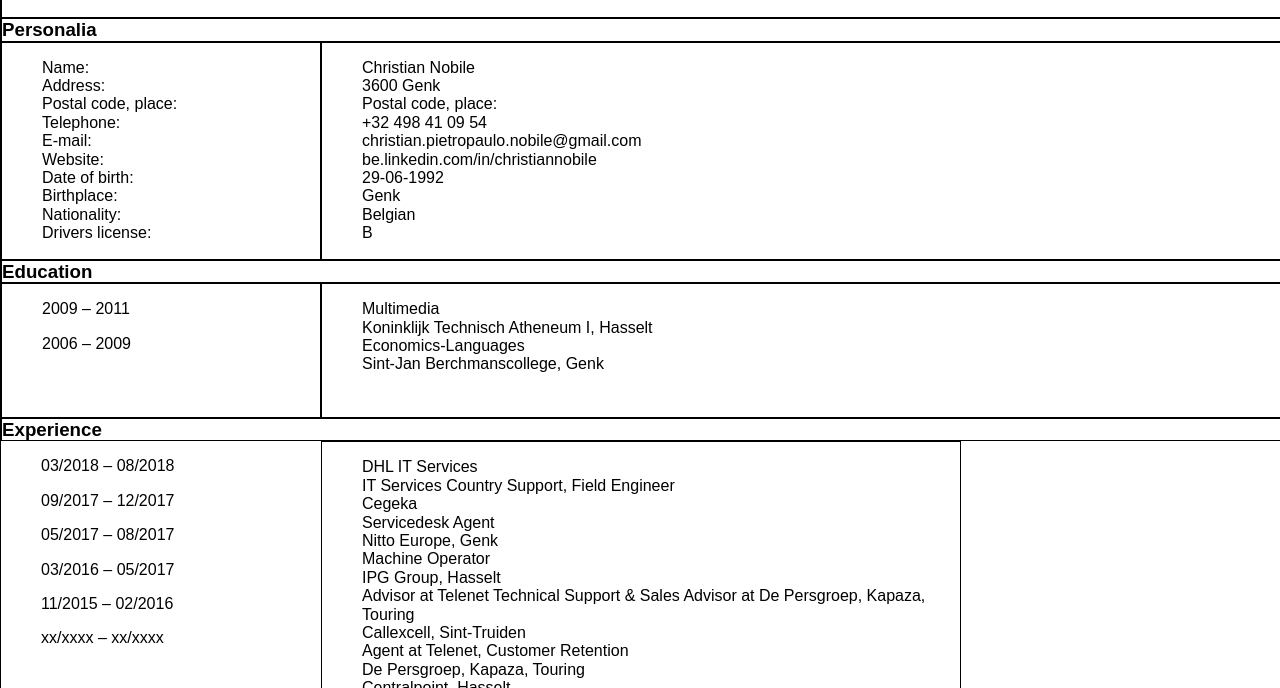
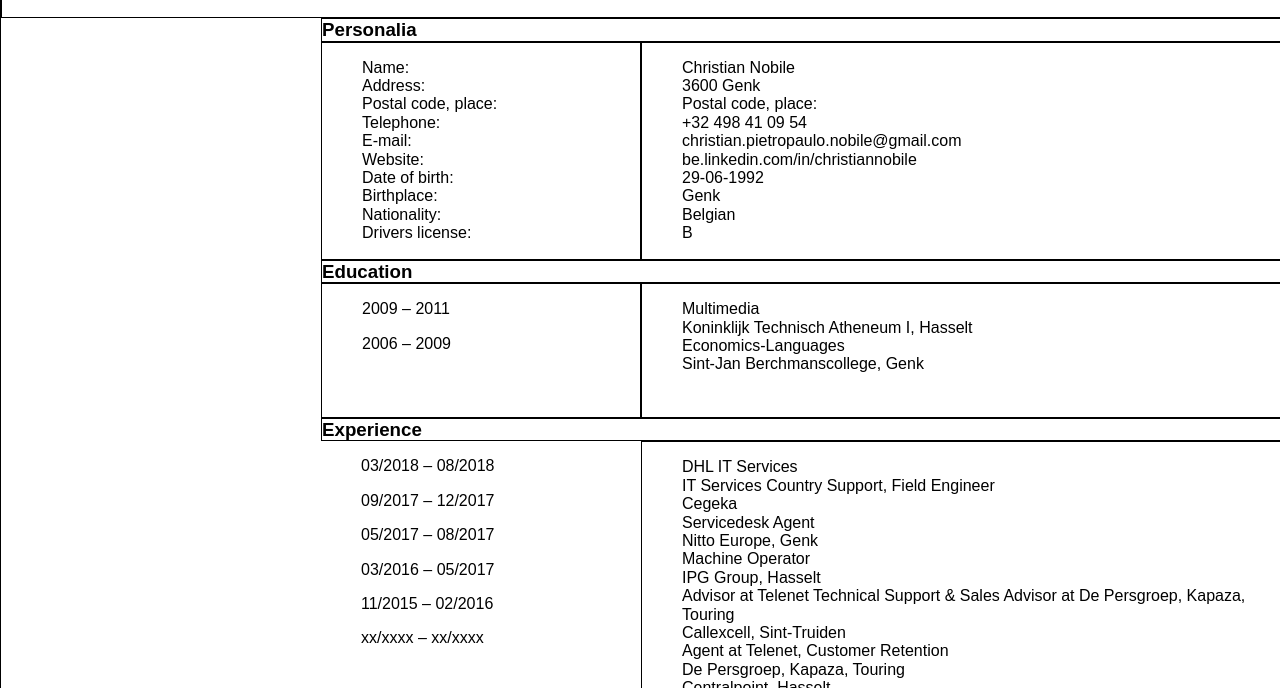
Before and after one commit to christiannobile/Mijn-CV, a plain HTML site: page index.html in a window 1280 px wide. Shown: the part 112-800 px from the top of the page. Drawn offline with nearby package versions, Linux system fonts and the light colour scheme.

Commit message:
setting grid-cells in correct order

```diff
--- a/index.html
+++ b/index.html
@@ -60,7 +60,7 @@
                 <li>Multimedia</li>
                 <li><span class="smalltext">Koninklijk Technisch Atheneum I, Hasselt</span></li>
                 <li>Economics-Languages</li>
-                <li><span class="smalltext">Sint-Jan Berchmanscollege, Genk</span></li>
+                <li><span class="smalltext"></span>Sint-Jan Berchmanscollege, Genk</span></li>
             </ul>
         </div>
 
--- a/style.css
+++ b/style.css
@@ -26,27 +26,27 @@ ul {
 }
 
 .personaliaTitle {
-  border: 1px solid black;
-  grid-column: 1 / 5;
+  grid-column: 2 / 5;
   grid-row: 2;
-  margin: 0px;
+  margin: 0px;border: 1px solid black;
+  gr
 }
 
 .personaliaContentSmall {
   border: 1px solid black;
-  grid-column: 1 / 2;
+  grid-column: 2 / 3;
   grid-row: 3;
 }
 
 .personaliaContentLarge {
   border: 1px solid black;
-  grid-column: 2 / 5;
+  grid-column: 3 / 5;
   grid-row: 3;
 }
 
 .educationTitle {
   border: 1px solid black;
-  grid-column: 1 / 5;
+  grid-column: 2 / 5;
   grid-row: 4;
   margin: 0px;
 }
@@ -54,14 +54,14 @@ ul {
 
 .educationContentSmall {
   border: 1px solid black;
-  grid-column: 1 / 2;
+  grid-column: 2 / 3;
   grid-row: 5;
   padding-bottom: 2em;
 }
 
 .educationContentLarge {
   border: 1px solid black;
-  grid-column: 2 / 5;
+  grid-column: 3 / 5;
   grid-row: 5;
 }
 
@@ -71,19 +71,19 @@ ul {
 
 .experienceTitle {
   border: 1px solid black;
-  grid-column: 1 / 5;
+  grid-column: 2 / 5;
   grid-row: 6;
   margin: 0px;
 }
 
 .experienceContentSmall {
-  grid-column: 1 / 2;
+  grid-column: 2 / 3;
   grid-row: 7;
 }
 
 .experienceContentLarge {
   border: 1px solid black;
-  grid-column: 2 / 4;
+  grid-column: 3 / 5;
   grid-row: 7;
 }
 
```
Also changed, not shown: 1 other file.
